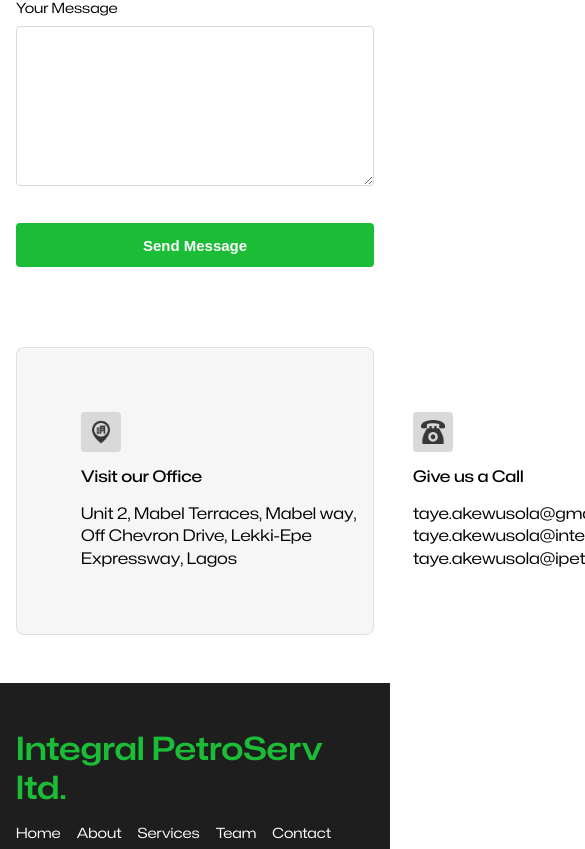
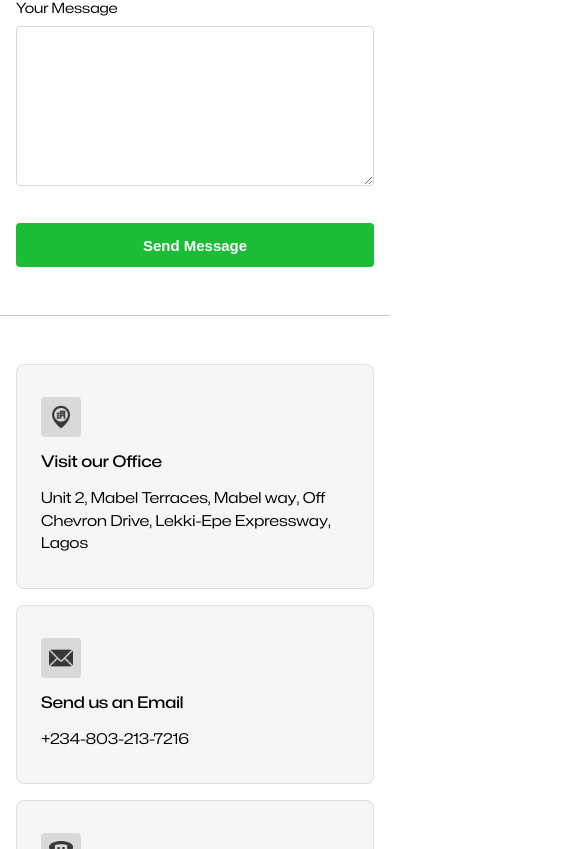
Before and after one commit to jubril-a/integralpetroserv, a Next.js app: page /contact in a window 390 px wide. Shown: the part 1151-2000 px from the top of the page, 585 px wide, since content can reach past the window. Built offline with nearby package versions, Linux system fonts and the light colour scheme.

Commit message:
fixed responsiveness issues

```diff
--- a/app/components/About.jsx
+++ b/app/components/About.jsx
@@ -1,14 +1,15 @@
 import styles from './about.module.scss'
 import LinkButton from "./LinkButton"
 import SectionHead from './SectionHead'
-import AnimatedHeading from './AnimatedHeading'
+// import AnimatedHeading from './AnimatedHeading'
 
 const About = () => {
   return (
     <div className='section'>
       <section className={"constraint-I"}>
         <SectionHead title="About IPS" subtitle="Incorporated in Nigeria in 2019 with offices in Lagos and Houston." />
-        <h3 className={styles.sub}><AnimatedHeading text="We are an integrated oil and gas servicing and consulting firm with strong expertise in Petroleum Geosciences and Engineering."/></h3>
+        <h3 className={styles.sub}>We are an integrated oil and gas servicing and consulting firm with strong expertise in Petroleum Geosciences and Engineering.</h3>
+        {/* <h3 className={styles.sub}><AnimatedHeading text="We are an integrated oil and gas servicing and consulting firm with strong expertise in Petroleum Geosciences and Engineering."/></h3> */}
         <div className={styles.aboutCol}>
           <div></div>
           <div>
--- a/app/components/Contact.jsx
+++ b/app/components/Contact.jsx
@@ -3,7 +3,8 @@
 
 const Contact = () => {
   return (
-    <section className="section">
+    <>
+        <section className={`${styles.contactForm} section`}>
             <form action="" className={styles.form}>
                 <h2 className={styles.h2}>Send us a Message</h2>
                 <label htmlFor="">
@@ -24,26 +25,28 @@
                 </label>
                 <input type="submit" value="Send Message" />
             </form>
-        <div className={styles.details}>
+        </section>
+        <section className={`${styles.contactInfo} section constraint-I`}>
             <div className={styles.contacts}>
-                <div>
+                <div className={styles.contactBox}>
                     <div className={styles.iconBox}><Image src="/images/building.png" width="24" height="24" alt=""/></div>
                     <h3>Visit our Office</h3>
                     <p>Unit 2, Mabel Terraces, Mabel way, Off Chevron Drive, Lekki-Epe Expressway, Lagos</p>
                 </div>
-                <div>
+                <div className={styles.contactBox}>
+                    <div className={styles.iconBox}><Image src="/images/email.png" width="24" height="24" alt=""/></div>
+                    <h3>Send us an Email</h3>
+                    <p>+234-803-213-7216</p>
+                </div>
+                <div className={styles.contactBox}>
                     <div className={styles.iconBox}><Image src="/images/telephone.png" width="24" height="24" alt=""/></div>
                     <h3>Give us a Call</h3>
                     <p>taye.akewusola@gmail.com<br />taye.akewusola@integralpetroserv.com<br />taye.akewusola@ipetroserv.com</p>
                 </div>
-                <div>
-                    <div className={styles.iconBox}><Image src="/images/email.png" width="24" height="24" alt=""/></div>
-                    <h3>Send us an Email</h3>
-                    <p>+234-803-213-7216</p>
-                </div>
-            </div>
             </div>
         </section>
+    </>
+
   )
 }
 
--- a/app/components/Map.jsx
+++ b/app/components/Map.jsx
@@ -1,7 +1,7 @@
 const Map = () => {
   return (
-    <section style={{paddingTop: "72px"}}>
-      <div style={{backgroundColor: "#1BBD36", paddingBlock: "2rem"}}>
+    <section style={{backgroundColor: "#1BBD36", paddingTop: "72px"}}>
+      <div style={{padding: "2rem"}}>
         <div className="constraint-I">
           <h1 style={{color: "#fff"}}>Contact Us</h1>
         </div>
--- a/app/components/TeamHero.jsx
+++ b/app/components/TeamHero.jsx
@@ -2,6 +2,7 @@
 const TeamHero = () => {
   return (
     <div className={styles.Wrappper}>
+      <div className={styles.overlay}></div>
         <header className='constraint-I'>
             <div>
             <div className={styles.hero_image}></div>
--- a/app/components/card.module.scss
+++ b/app/components/card.module.scss
@@ -30,7 +30,7 @@
 .imgContainer {
     background-color: variables.$orange-400;
     margin-bottom: 1.5rem;
-    background-size: 100%;
+    background-size: cover;
     border-radius: 8px;
     background-repeat: no-repeat;
 }
@@ -45,8 +45,9 @@
 }
 
 .landscape {
+    background-size: 100%;
+    background-position: center;
     transition: background-size 1s;
-    background-position: center;
 
     @media (max-width: 670px) {
         min-height: 240px;
--- a/app/components/contact.module.scss
+++ b/app/components/contact.module.scss
@@ -17,12 +17,15 @@
     }
 }
 
+// .contactForm {
+//     background-image: linear-gradient(rgba(0, 0, 0, 0.85), rgba(0, 0, 0, 0.85)), url('/images/hero-background2.jpg');
+// }
+
 .form {
     display: grid;
     gap: 1.5rem;
     width: min(500px, 100%);
     margin: auto;
-    margin-bottom: 5rem;
 
     span {
         font-size: 14px;
@@ -69,22 +72,16 @@
     }
 }
 
-.details {
-    background-color: rgba(245, 243, 243, 0.75);
-    max-width: 1024px;
-    margin: auto;
-    padding: 4rem;
-    border-radius: 8px;
-    border: 1px solid rgba(30, 30, 30, 0.1);
-}
-
 .contacts {
     display: flex;
-    gap: 2rem;
-    justify-content: space-between;
+    gap: 1rem;
+    flex-wrap: wrap;
+    max-width: 1200px;
+    margin: auto;
+
 
     > * {
-        flex: 300px 1 0;
+        flex: 300px 1 1;
     }
 
 
@@ -97,6 +94,22 @@
     p {
         line-height: 140%;
     }
+}
+
+.contactBox {
+    border-radius: 8px;
+    border: 1px solid rgba(30, 30, 30, 0.1);
+    background-color: rgba(245, 243, 243, 0.75);
+    padding: 2rem 1.5rem;
+
+    P {
+        font-size: 15px;
+        line-height: 150%;
+    }
+}
+
+.contactInfo {
+    border-top: 1px solid rgba(0, 0, 0, 0.2);
 }
 
 .iconBox {
```
Also changed, not shown: app/components/Hero.module.scss (+8 -7 lines), app/components/about.module.scss (+10 -1 lines), app/components/teamHero.module.scss (+13 -1 lines), public/images/team-hero-overlay.jpg (added). Lines whose indentation alone changed are shown as unchanged.
